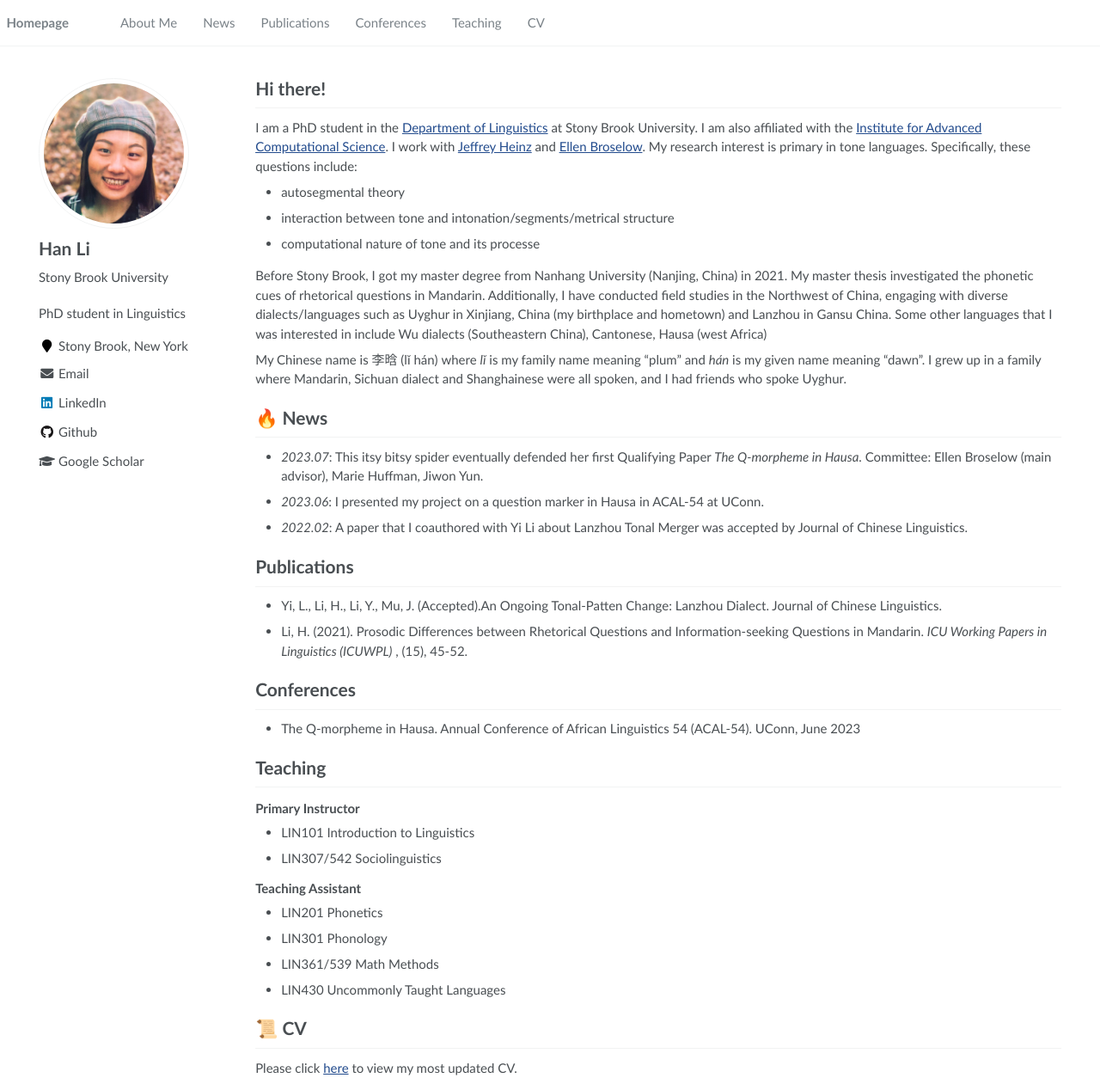
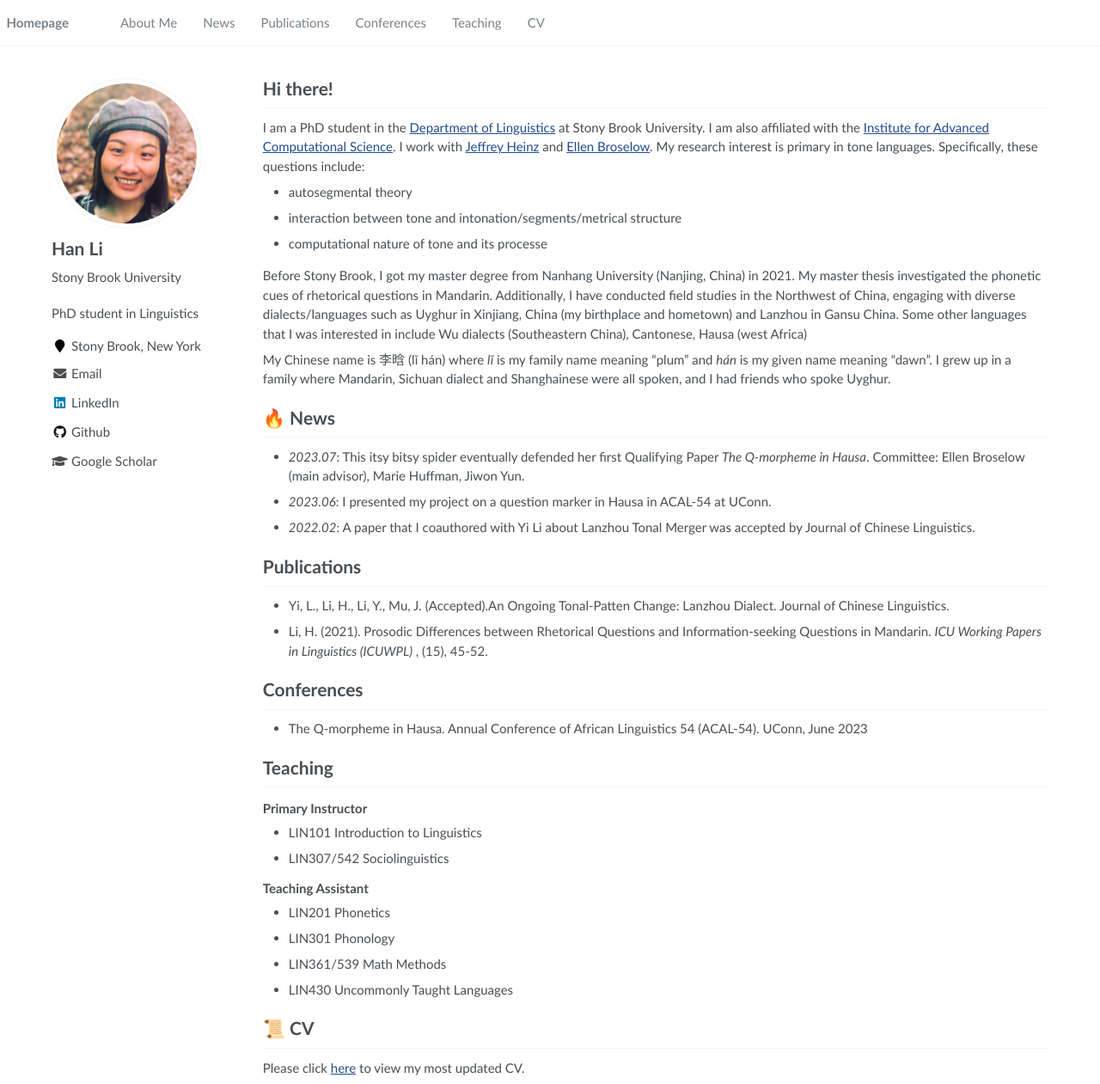
Before and after one commit to lihan829/lihan829.github.io, a Jekyll site: the page built from _pages/about.md, in a window 1280 px wide and 1261 px high. Shown: the whole window at 86% size. Built offline with Jekyll 4.4.1, drawn with Linux system fonts in a browser that asks for light colours.

Commit message:
Update _page.scss

```diff
--- a/_sass/_page.scss
+++ b/_sass/_page.scss
@@ -6,8 +6,8 @@
   @include container;
   @include clearfix;
   margin-top: 1em;
-  padding-left: 3em;
-  padding-right: 3em;
+  padding-left: 4em;
+  padding-right: 4em;
   animation: intro 0.3s both;
   animation-delay: 0.35s;
 
```
